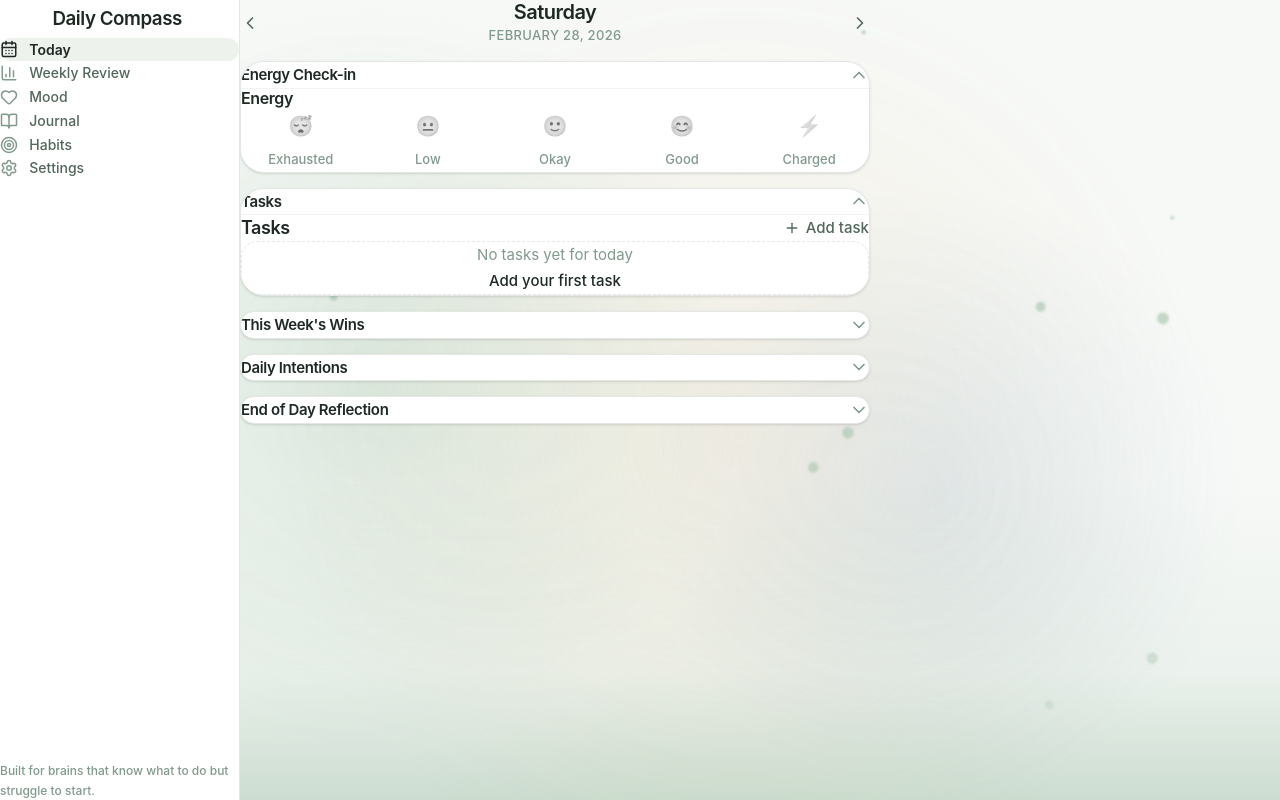
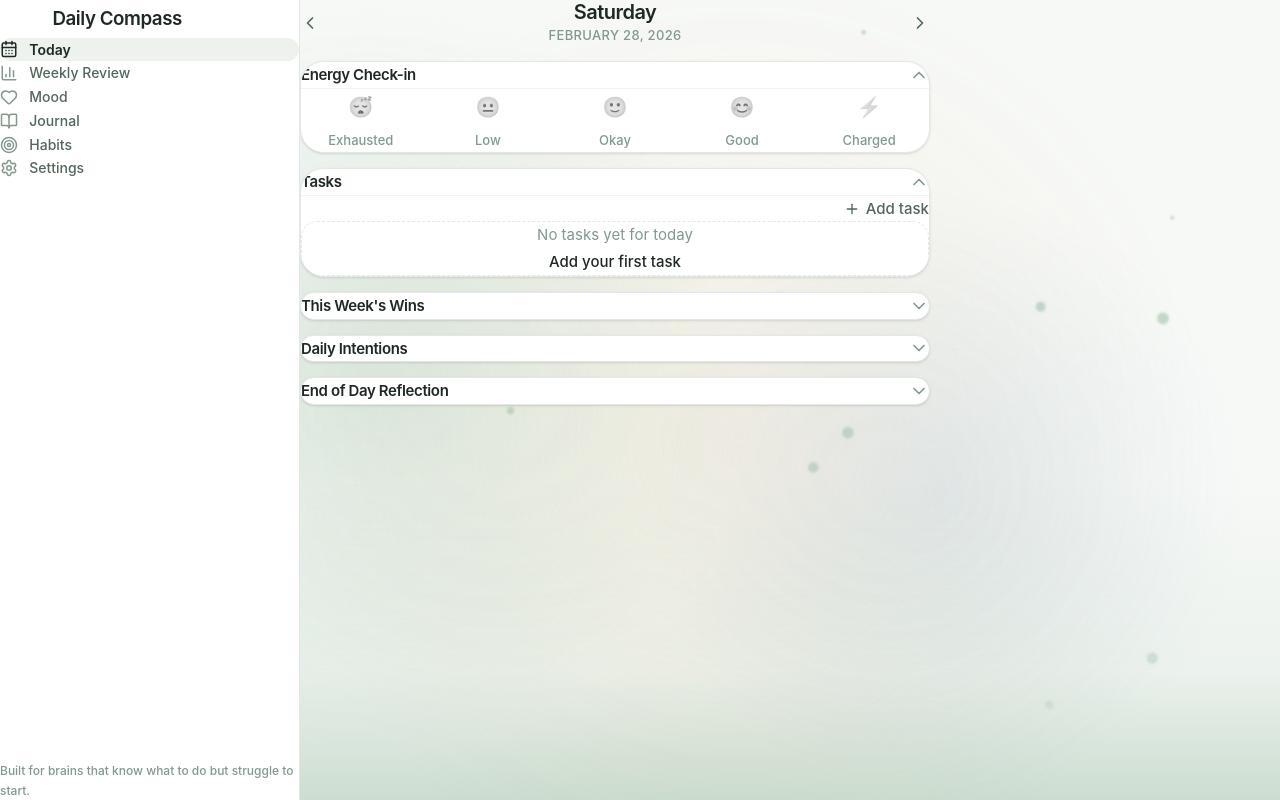
Before and after one commit to abhivicks22/daily_compass, a React (Vite) app: page /today in a window 1280 px wide. Both pictures are taken after a click on the button "Tasks". Built offline with nearby package versions, Linux system fonts and the light colour scheme.

Commit message:
fix(ui): phase 4.12 - un-clamp sidebar width to w-80, deduplicate accordion headings

```diff
--- a/src/app/Layout.tsx
+++ b/src/app/Layout.tsx
@@ -22,7 +22,7 @@ export function Layout() {
             <aside
                 className={`
           fixed lg:static inset-y-0 left-0 z-40
-          w-64 transform transition-transform duration-200 ease-in-out
+          w-80 transform transition-transform duration-200 ease-in-out
           ${sidebarOpen ? 'translate-x-0' : '-translate-x-full'}
           lg:translate-x-0
         `}
--- a/src/features/daily/EnergyCheckin.tsx
+++ b/src/features/daily/EnergyCheckin.tsx
@@ -7,12 +7,6 @@ export function EnergyCheckin() {
 
     return (
         <section className="py-2">
-            <h3
-                className="text-[16px] font-semibold text-[var(--color-text-primary)] mb-4 tracking-tight"
-                style={{ fontFamily: 'var(--font-heading)' }}
-            >
-                Energy
-            </h3>
 
             <div className="flex justify-between gap-2">
                 {ENERGY_CONFIG.map(({ level, emoji, label, color }) => {
--- a/src/features/daily/IntentionsSection.tsx
+++ b/src/features/daily/IntentionsSection.tsx
@@ -18,13 +18,6 @@ export function IntentionsSection() {
 
     return (
         <section className="py-2">
-            <h3
-                className="text-[16px] font-semibold text-[var(--color-text-primary)] mb-1 flex items-center gap-2 tracking-tight"
-                style={{ fontFamily: 'var(--font-heading)' }}
-            >
-                <Lightbulb size={18} className="text-[var(--color-text-primary)]" />
-                Implementation Intentions
-            </h3>
             <p className="text-[14px] text-[var(--color-text-muted)] mb-5">
                 If-then plans help bridge the knowing-doing gap.
             </p>
--- a/src/features/daily/ReflectionSection.tsx
+++ b/src/features/daily/ReflectionSection.tsx
@@ -8,13 +8,6 @@ export function ReflectionSection() {
 
     return (
         <section className="py-2">
-            <h3
-                className="text-[16px] font-semibold text-[var(--color-text-primary)] mb-1 flex items-center gap-2 tracking-tight"
-                style={{ fontFamily: 'var(--font-heading)' }}
-            >
-                <Heart size={18} className="text-[var(--color-text-primary)]" />
-                Reflection
-            </h3>
             <p className="text-[14px] text-[var(--color-text-muted)] italic mb-4 mt-1">
                 "{prompt}"
             </p>
--- a/src/features/daily/TaskList.tsx
+++ b/src/features/daily/TaskList.tsx
@@ -198,18 +198,14 @@ export function TaskList() {
 
     return (
         <section className="py-2">
-            <div className="flex items-center justify-between mb-6 px-2">
-                <h3
-                    className="text-[18px] font-semibold text-[var(--color-navy)] flex items-center gap-2 tracking-tight"
-                    style={{ fontFamily: 'var(--font-heading)' }}
-                >
-                    Tasks
+            <div className="flex items-center justify-between mb-4 px-2">
+                <div>
                     {taskStats.total > 0 && (
                         <span className="text-[14px] font-medium px-2.5 py-0.5 rounded-full bg-[var(--color-surface-hover)] text-[var(--color-text-muted)]">
-                            {taskStats.done}/{taskStats.total}
+                            {taskStats.done}/{taskStats.total} done
                         </span>
                     )}
-                </h3>
+                </div>
                 {!showForm && (
                     <motion.button
                         whileTap={{ scale: 0.97 }}
--- a/src/features/daily/WinsSection.tsx
+++ b/src/features/daily/WinsSection.tsx
@@ -8,13 +8,6 @@ export function WinsSection() {
 
     return (
         <section className="py-2">
-            <h3
-                className="text-[16px] font-semibold text-[var(--color-text-primary)] mb-1 flex items-center gap-2 tracking-tight"
-                style={{ fontFamily: 'var(--font-heading)' }}
-            >
-                <Trophy size={18} className="text-[var(--color-text-primary)]" />
-                Wins
-            </h3>
             <p className="text-[14px] text-[var(--color-text-muted)] mb-4">
                 Name anything that took effort today, however small.
             </p>
```
